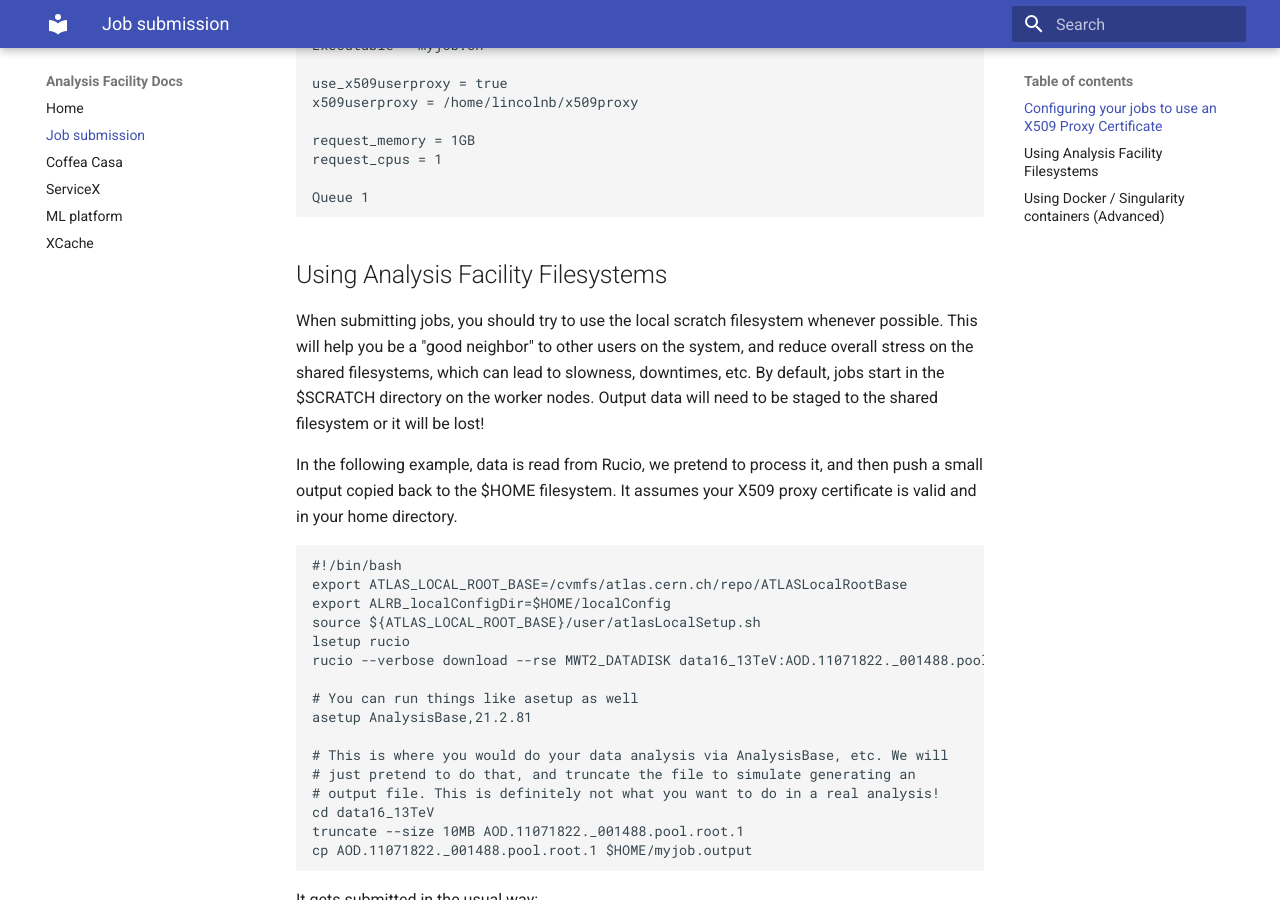
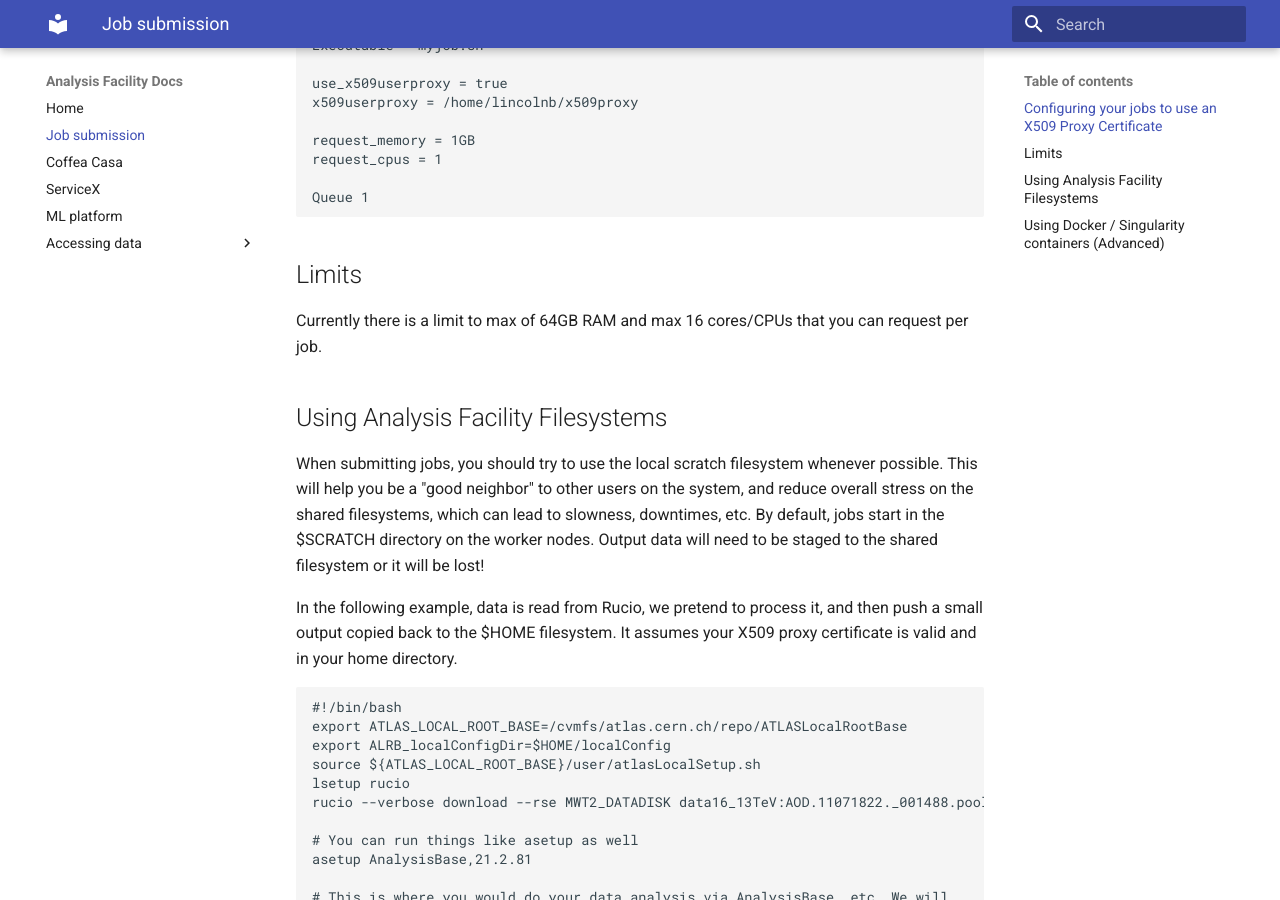
Before and after one commit to maniaclab/af-docs, an MkDocs documentation site: the page built from docs/job_submission.md, in a window 1280 px wide and 900 px high, scrolled down 1734 px. Built offline with MkDocs 1.6.1 and Material for MkDocs 9.7.7, drawn with Linux system fonts in a browser that asks for light colours.

Commit message:
Update job_submission.md and mkdocs.yml

```diff
--- a/docs/job_submission.md
+++ b/docs/job_submission.md
@@ -77,6 +77,10 @@ E.g., in the job above for the user lincolnb:
 
     Queue 1
 
+## Limits
+
+Currently there is a limit to max of 64GB RAM and max 16 cores/CPUs that you can request per job.
+
 ## Using Analysis Facility Filesystems
 
 When submitting jobs, you should try to use the local scratch filesystem whenever possible. This will help you be a "good neighbor" to other users on the system, and reduce overall stress on the shared filesystems, which can lead to slowness, downtimes, etc. By default, jobs start in the $SCRATCH directory on the worker nodes. Output data will need to be staged to the shared filesystem or it will be lost!
@@ -125,6 +129,7 @@ And then:
     1 job(s) submitted to cluster 17.
 
 ## Using Docker / Singularity containers (Advanced)
+
 Some users may want to bring their own container-based workloads to the Analysis Facility. We support both Docker-based jobs as well as Singularity-based jobs. Additionally, the CVMFS repository unpacked.cern.ch is mounted on all nodes.
 
 If, for whatever reason, you wanted to run a Debian Linux-based container on the Analysis Facilty, it would be as simple as the following Job file:
--- a/mkdocs.yml
+++ b/mkdocs.yml
@@ -9,4 +9,6 @@ nav:
   - "Coffea Casa": "coffeacasa.md"
   - "ServiceX": "servicex.md"
   - "ML platform": "ml_platform.md"
-  - "XCache": "xcache.md"
+  - "Accessing data":
+      - "Local DDM": "local_ddm.md"
+      - "XCache": "xcache.md"
```
Also changed, not shown: docs/local-ddm.md (added, +25 -0 lines).
